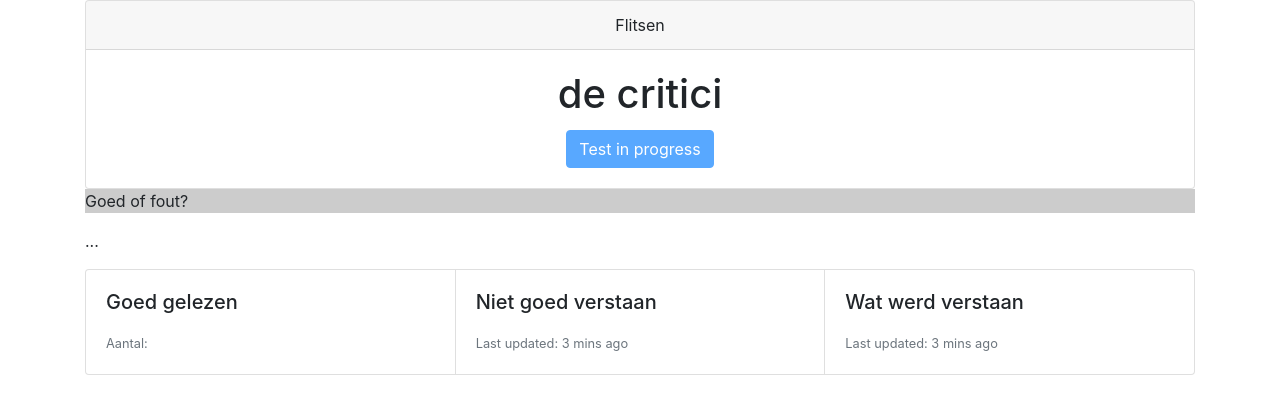
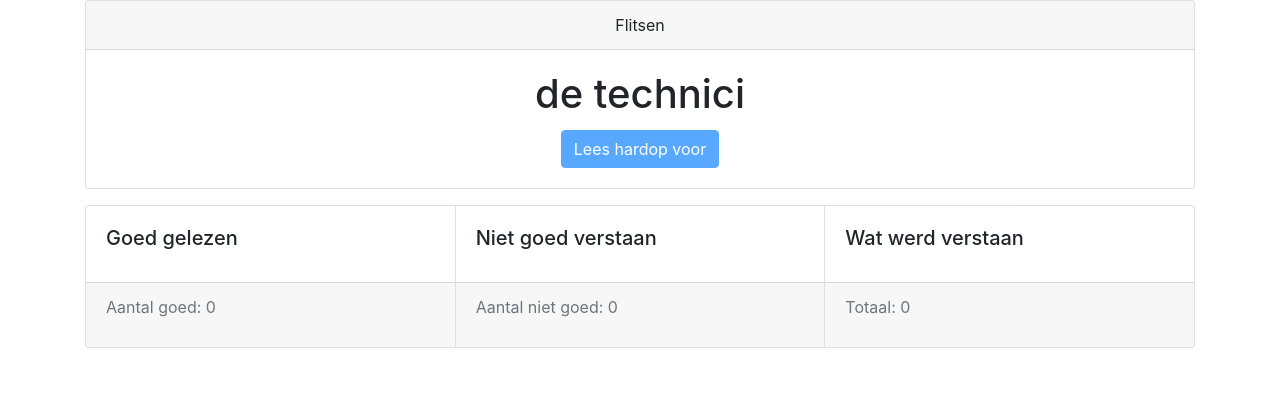
Before and after one commit to wijnandb/flitsen, a plain HTML site: page index.html in a window 1280 px wide. Both pictures are taken after a click on the button "Start". Drawn offline with nearby package versions, Linux system fonts and the light colour scheme.

Commit message:
bijhouden aantal goede aantwoorden

```diff
--- a/index.html
+++ b/index.html
@@ -25,29 +25,35 @@
         </div>
       </div>
 
-          <p class="result goed">...</p>
-          <p class="result fout">...</p>
+          <p class="result goed"></p>
+          <p class="result fout"></p>
 
       <div class="card-group">
         <div class="card">
           <div class="card-body">
             <h5 class="card-title">Goed gelezen</h5>
             <p class="card-text" id="progress-correct"></p>
-            <p class="card-text"><small class="text-muted">Aantal: </small></p>
+          </div>
+          <div class="card-footer">
+            <p class="text-muted">Aantal goed: <span id="correct"></p>
           </div>
         </div>
         <div class="card">
           <div class="card-body">
             <h5 class="card-title">Niet goed verstaan</h5>
             <p class="card-text" id="progress-wrong"></p>
-            <p class="card-text"><small class="text-muted">Last updated: 3 mins ago</small></p>
+          </div>
+          <div class="card-footer">
+            <p class="text-muted">Aantal niet goed: <span id="wrong"></p>
           </div>
         </div>
         <div class="card">
           <div class="card-body">
             <h5 class="card-title">Wat werd verstaan</h5>
             <p class="card-text" id="progress-understood"></p>
-            <p class="card-text"><small class="text-muted">Last updated: 3 mins ago</small></p>
+          </div>
+          <div class="card-footer">
+            <p class="text-muted">Totaal: <span id="total"></span></p>
           </div>
         </div>
       </div>
--- a/script.js
+++ b/script.js
@@ -34,8 +34,6 @@ var phrases = [
   'Willem II',
   'Ajax',
   'de ANWB',
-  'Coca Cola',
-  'Opel',
   'de Volkskrant',
   'de Gouden Koets',
   'middeleeuwse',
@@ -196,7 +194,6 @@ var phrases = [
   'na-apen',
   'de video-opname',
   'de zee-egel',
-  'zo-even',
   'de Noord-Brabander',
   'West-Europese',
   'Zuid-Amerika',
@@ -328,6 +325,13 @@ var diagnosticParc = document.getElementById('progress-understood');
 
 var testBtn = document.querySelector('button');
 
+var aantal_woorden = 0;
+document.getElementById("total").innerHTML = aantal_woorden;
+var aantal_goed = 0;
+document.getElementById("correct").innerHTML = aantal_goed;
+var aantal_fout = 0;
+document.getElementById("wrong").innerHTML = aantal_fout;
+
 function randomPhrase() {
   var number = Math.floor(Math.random() * phrases.length);
   return number;
@@ -335,15 +339,16 @@ function randomPhrase() {
 
 function testSpeech() {
   testBtn.disabled = true;
-  testBtn.textContent = 'Test in progress';
+  testBtn.textContent = 'Lees hardop voor';
 
   var phrase = phrases[randomPhrase()];
   // To ensure case consistency while checking with the returned output text
   phrase = phrase.toLowerCase();
   phrasePara.textContent = phrase;
-  resultPara.textContent = 'Goed of fout?';
-  resultPara.style.background = 'rgba(0,0,0,0.2)';
-  //diagnosticPara.textContent = '...luisteren...';
+//  resultPara.textContent = 'Goed of fout?';
+//  resultPara.style.background = 'rgba(0,0,0,0.2)';
+//  diagnosticPara.textContent = '...luisteren...';
+
 
   var grammar = '#JSGF V1.0; grammar phrase; public <phrase> = ' + phrase +';';
   var recognition = new SpeechRecognition();
@@ -366,15 +371,19 @@ function testSpeech() {
     // The second [0] returns the SpeechRecognitionAlternative at position 0.
     // We then return the transcript property of the SpeechRecognitionAlternative object
     var speechResult = event.results[0][0].transcript.toLowerCase();
+    aantal_woorden += 1
+    document.getElementById("total").innerHTML = aantal_woorden;
     if(speechResult === phrase) {
 //      resultPara.textContent = speechResult;
       diagnosticPara.innerHTML += ' + ' + speechResult + '<br>';
       diagnosticPara.style.background = '#33ff99';
+      aantal_goed = aantal_goed + 1;
+      document.getElementById("correct").innerHTML = aantal_goed;
     } else {
       diagnosticParb.innerHTML += ' - ' + phrase + '<br>';
-      diagnosticParb.style.background = '#ff2200';
       diagnosticParc.innerHTML += ' - ' + speechResult + '<br>';
-      diagnosticParc.style.background = '#ff2200';
+      aantal_fout = aantal_fout + 1;
+      document.getElementById("wrong").innerHTML = aantal_fout;
     }
 
     console.log('Zekerheid: ' + event.results[0][0].confidence);
```
